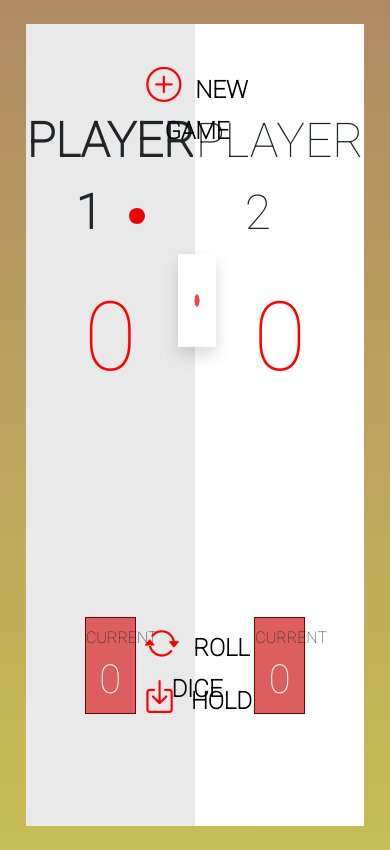
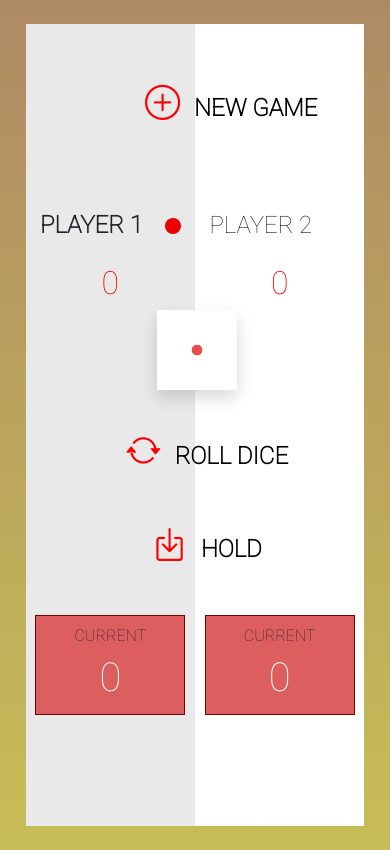
Before and after one commit to Marc-Aubriot/dice-game, a PHP site: page / in a window 390 px wide. Run offline with PHP 8.4, Linux system fonts and the light colour scheme; some libraries are stand-ins or nearby versions.

Commit message:
responsive, and logic after player win

```diff
--- a/main.js
+++ b/main.js
@@ -22,6 +22,10 @@ function rollDice() {
         console.log('Pas de partie en cours');
         return;
     };
+    if ( gameInstance.playerWin !== 0 ) {
+        console.log('la partie est finie, il faut lancer une nouvelle partie');
+        return;
+    };
 
     gameInstance.diceRoll();
     gameInstance.rollCheck();
@@ -39,6 +43,10 @@ function rollDice() {
 function holdDice() {
     if ( gameInstance === undefined ) {
         console.log('Pas de partie en cours');
+        return;
+    };
+    if ( gameInstance.playerWin !== 0 ) {
+        console.log('la partie est finie, il faut lancer une nouvelle partie');
         return;
     };
 
--- a/style.css
+++ b/style.css
@@ -133,3 +133,55 @@ button:active {
     color: red;
     font-size: 2.2rem;
 }
+
+/* for mobile and small device */
+@media (max-width: 600px ) {
+    .player {
+        font-size: 1.5rem;
+    }
+    .playerGlobalPointCount {
+        font-size: 2rem;
+    }
+    .middleDiceBox {
+        position: relative;
+        top: 90%;
+        width: 80px;
+        height: 80px;
+    }
+    .wrapperBot {
+        width: 150px;
+        height: 100px;
+    }
+    .newGame {
+        position: absolute;
+        top: 0%;
+        left: -40%;
+        width: 300px;
+        font-size: 0.5rem;
+    }
+    .rollDice {
+        position: absolute;
+        top: 50%;
+        left: -20%;
+        width: 200px;
+    }
+    .holdDice {
+        position: absolute;
+        top: 60%;
+        left: -20%;
+        width: 200px;
+    }
+    button:active {
+        font-size: 1.2rem;
+    }
+    button:hover {
+        font-size: 1.2rem;
+    }
+}
+
+/* small tablets */
+@media (max-height: 600px ) {
+    .wrapperBot {
+        height: 100px;
+    }
+}
```
